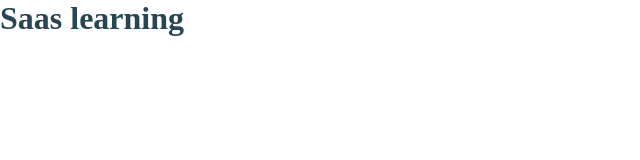
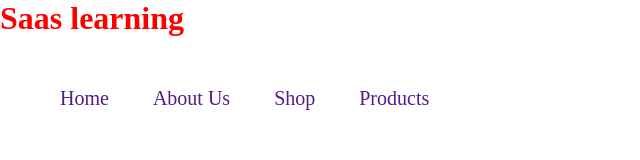
Before and after one commit to salmanSrahman/saas-learning, a plain HTML site: page index.html in a window 1280 px wide. Shown: the whole page, without its empty margins (0-640 px from the left). Drawn offline with Linux system fonts and the light colour scheme.

Commit message:
saas variable

```diff
--- a/css/style.scss
+++ b/css/style.scss
@@ -4,8 +4,38 @@
       box-sizing: border-box;
 }
 
-$main__color : #264653;
+$main__color : red;
+$paraText__size: 20px;
 
 .title {
       color: $main__color
 }
+
+nav {
+      margin: 40px
+}
+
+nav ul {
+      list-style: none;
+}
+
+nav ul li {
+      display: inline-block;
+}
+
+nav ul li a {
+      display: inline-block;
+      padding: 10px;
+      text-decoration: none;
+      margin: 0 10px;
+      background: transparent;
+      border-radius: 5px;
+      font-size: $paraText__size;
+      transition: all linear 0.3s;
+}
+
+nav ul li a:hover {
+      background: black;
+      color: white;
+
+}
--- a/index.html
+++ b/index.html
@@ -11,6 +11,15 @@
 
 <body>
       <h1 class="title">Saas learning</h1>
+      <nav>
+            <ul>
+                  <li><a href="">Home</a></li>
+                  <li><a href="">About Us</a></li>
+                  <li><a href="">Shop</a></li>
+                  <li><a href="">Products</a></li>
+                  <li><a href="" Contact></a></li>
+            </ul>
+      </nav>
 
 </body>
 
```
Also changed, not shown: css/style.css, 1 other file.
